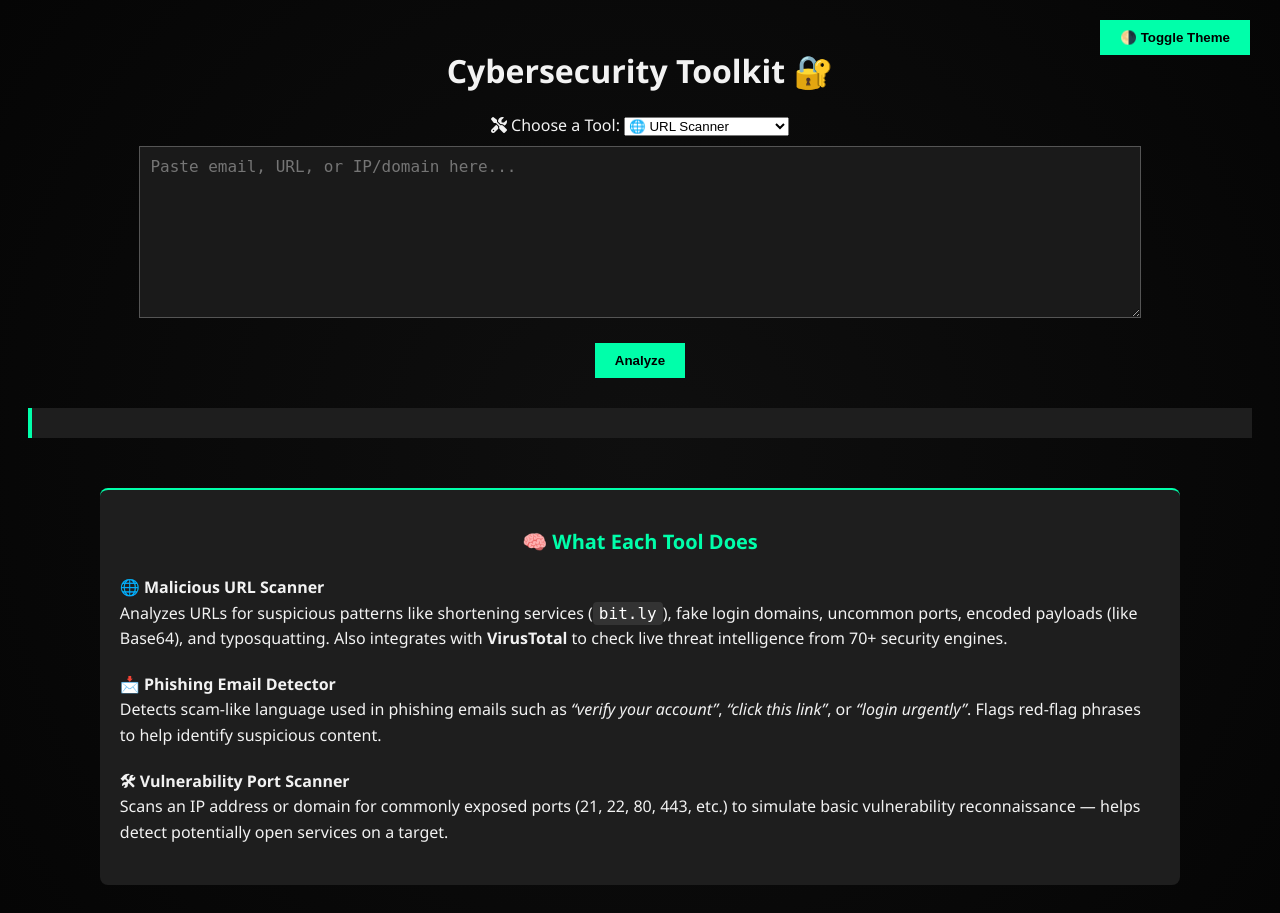
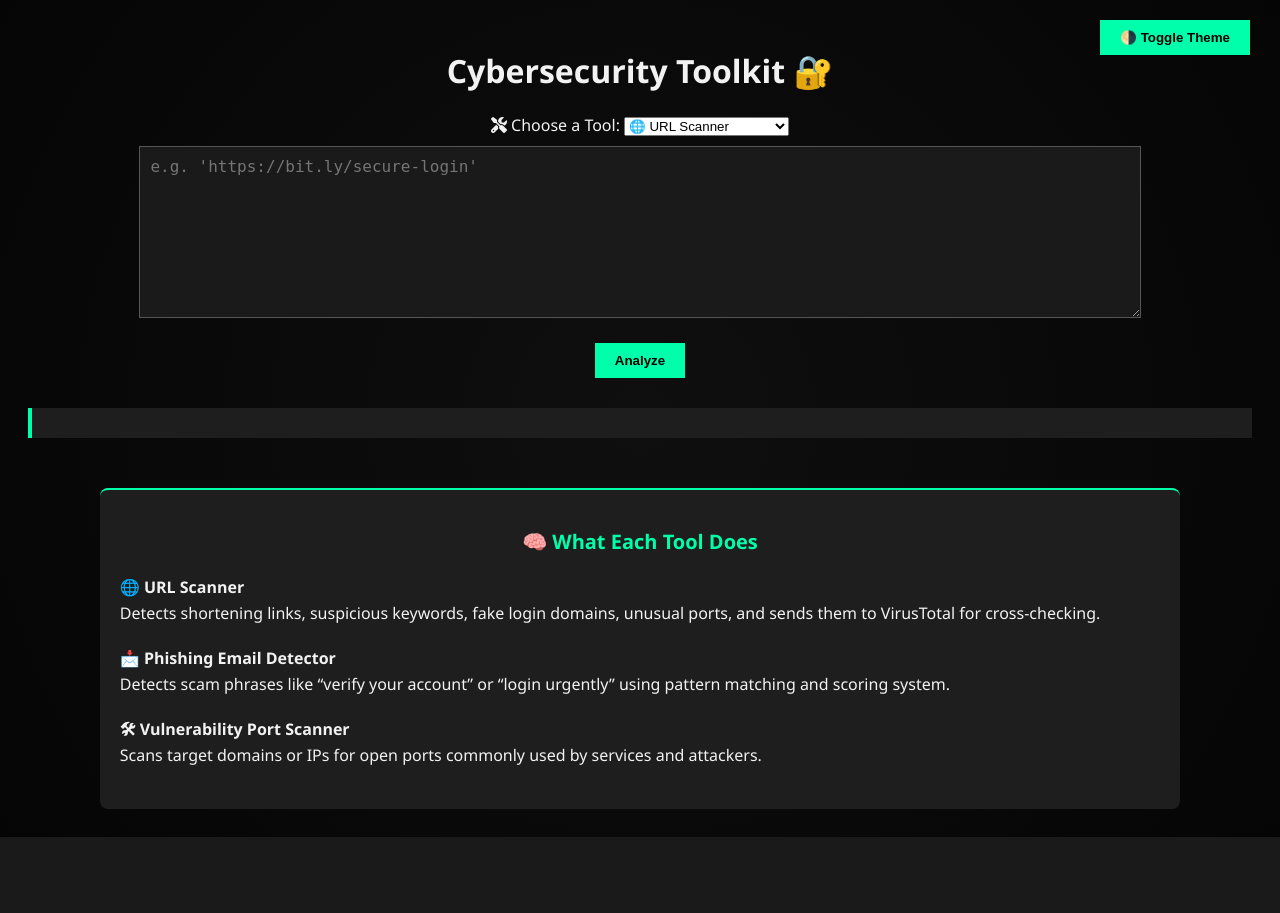
Before and after one commit to Red-Phoenix-01/cybersecurity-toolkit, a Flask app: page / in a window 1280 px wide. After the commit the page ends 837 px from the top, so only its background shows below. Run offline with Flask 3, Linux system fonts and the light colour scheme.

Commit message:
Update index.html

```diff
--- a/templates/index.html
+++ b/templates/index.html
@@ -1,7 +1,7 @@
 <!DOCTYPE html>
 <html lang="en">
 <head>
-    <meta charset="UTF-8">
+  <meta charset="UTF-8" />
   <title>Cybersecurity Toolkit</title>
   <link rel="stylesheet" href="{{ url_for('static', filename='css/style.css') }}">
   <link rel="stylesheet" href="https://cdnjs.cloudflare.com/ajax/libs/font-awesome/6.5.0/css/all.min.css" crossorigin="anonymous" />
@@ -21,13 +21,13 @@
     <span class="tooltiptext">Select what kind of check you want to run</span>
   </div>
 
-    <select id="tool">
-        <option value="url">🌐 URL Scanner</option>
+  <select id="tool" onchange="updatePlaceholder()">
+    <option value="url" selected>🌐 URL Scanner</option>
     <option value="phishing">📩 Phishing Detector</option>
     <option value="vuln">🛠 Vulnerability Scanner</option>
   </select>
 
-    <textarea id="inputBox" placeholder="Paste email, URL, or IP/domain here..."></textarea>
+  <textarea id="inputBox" placeholder="e.g. 'https://bit.ly/secure-login'"></textarea>
 
   <div class="button-container">
     <button onclick="analyze()">Analyze</button>
@@ -40,18 +40,17 @@
 
   <div id="resultBox"></div>
 
-    <!-- 🔍 Tool Info Panel (Bottom of Page) -->
+  <!-- 🔍 Tool Info Panel (Optional) -->
   <div id="tool-info">
     <h2>🧠 What Each Tool Does</h2>
-
-        <p><strong>🌐 Malicious URL Scanner</strong><br>
-        Analyzes URLs for suspicious patterns like shortening services (<code>bit.ly</code>), fake login domains, uncommon ports, encoded payloads (like Base64), and typosquatting. Also integrates with <strong>VirusTotal</strong> to check live threat intelligence from 70+ security engines.</p>
+    <p><strong>🌐 URL Scanner</strong><br>
+    Detects shortening links, suspicious keywords, fake login domains, unusual ports, and sends them to VirusTotal for cross-checking.</p>
 
     <p><strong>📩 Phishing Email Detector</strong><br>
-        Detects scam-like language used in phishing emails such as <em>“verify your account”</em>, <em>“click this link”</em>, or <em>“login urgently”</em>. Flags red-flag phrases to help identify suspicious content.</p>
+    Detects scam phrases like “verify your account” or “login urgently” using pattern matching and scoring system.</p>
 
     <p><strong>🛠 Vulnerability Port Scanner</strong><br>
-        Scans an IP address or domain for commonly exposed ports (21, 22, 80, 443, etc.) to simulate basic vulnerability reconnaissance — helps detect potentially open services on a target.</p>
+    Scans target domains or IPs for open ports commonly used by services and attackers.</p>
   </div>
 
   <script src="{{ url_for('static', filename='js/script.js') }}"></script>
```
Lines whose indentation alone changed are shown as unchanged.
